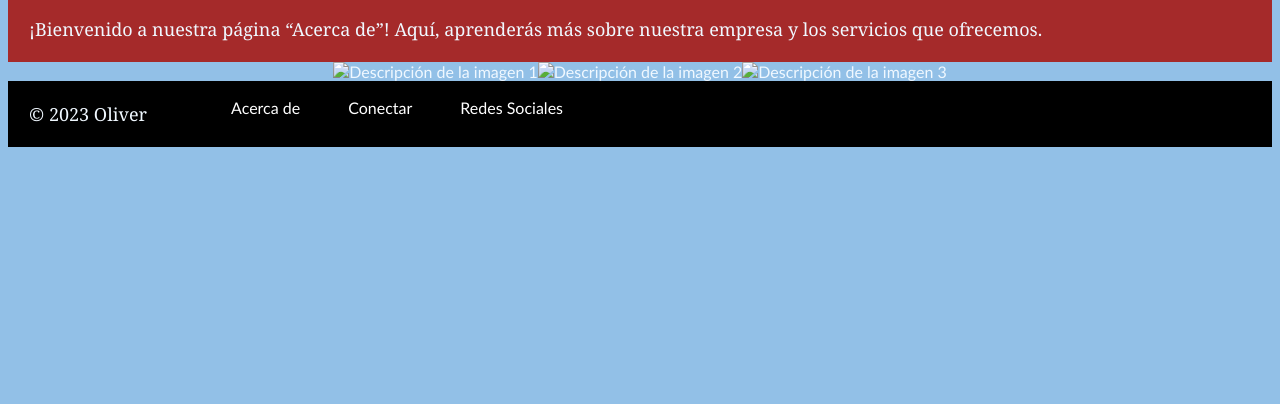
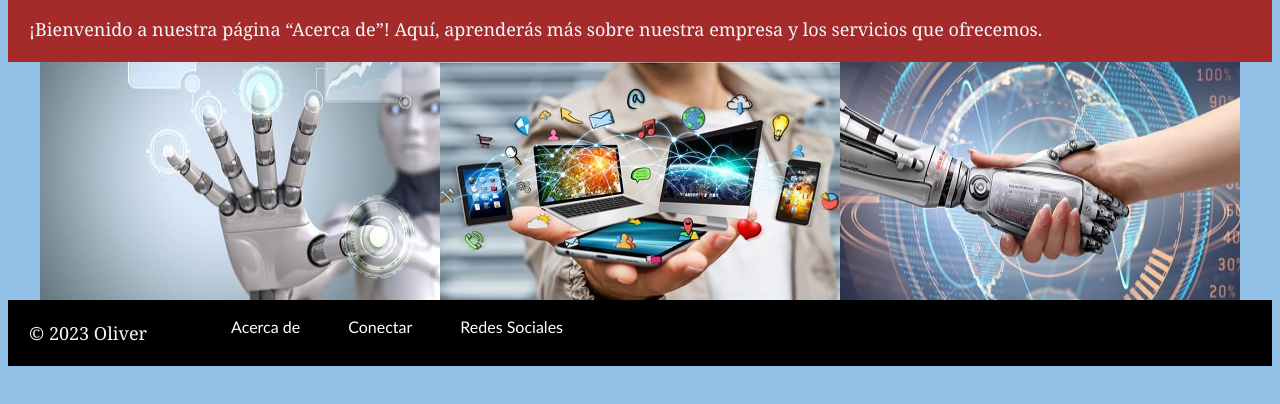
Before and after one commit to oliatom/miprimerapagina, a plain HTML site: page about.html in a window 1280 px wide. Shown: the part 208-612 px from the top of the page. Drawn offline with Linux system fonts and the light colour scheme.

Commit message:
Update about.html

```diff
--- a/about.html
+++ b/about.html
@@ -30,9 +30,9 @@
 
     </div>
         <div class="galeria">
-        <img src="imagenes/imagen1.jpg" alt="Descripción de la imagen 1" />
-        <img src="imagenes/imagen2.jpg" alt="Descripción de la imagen 2" />
-        <img src="imagenes/imagen3.jpg" alt="Descripción de la imagen 3" />
+        <img src="imagen1.jpg" alt="Descripción de la imagen 1" />
+        <img src="imagen2.jpg" alt="Descripción de la imagen 2" />
+        <img src="imagen3.jpg" alt="Descripción de la imagen 3" />
         </div>
 
 <script src="ejercicio7.js"></script>
```
